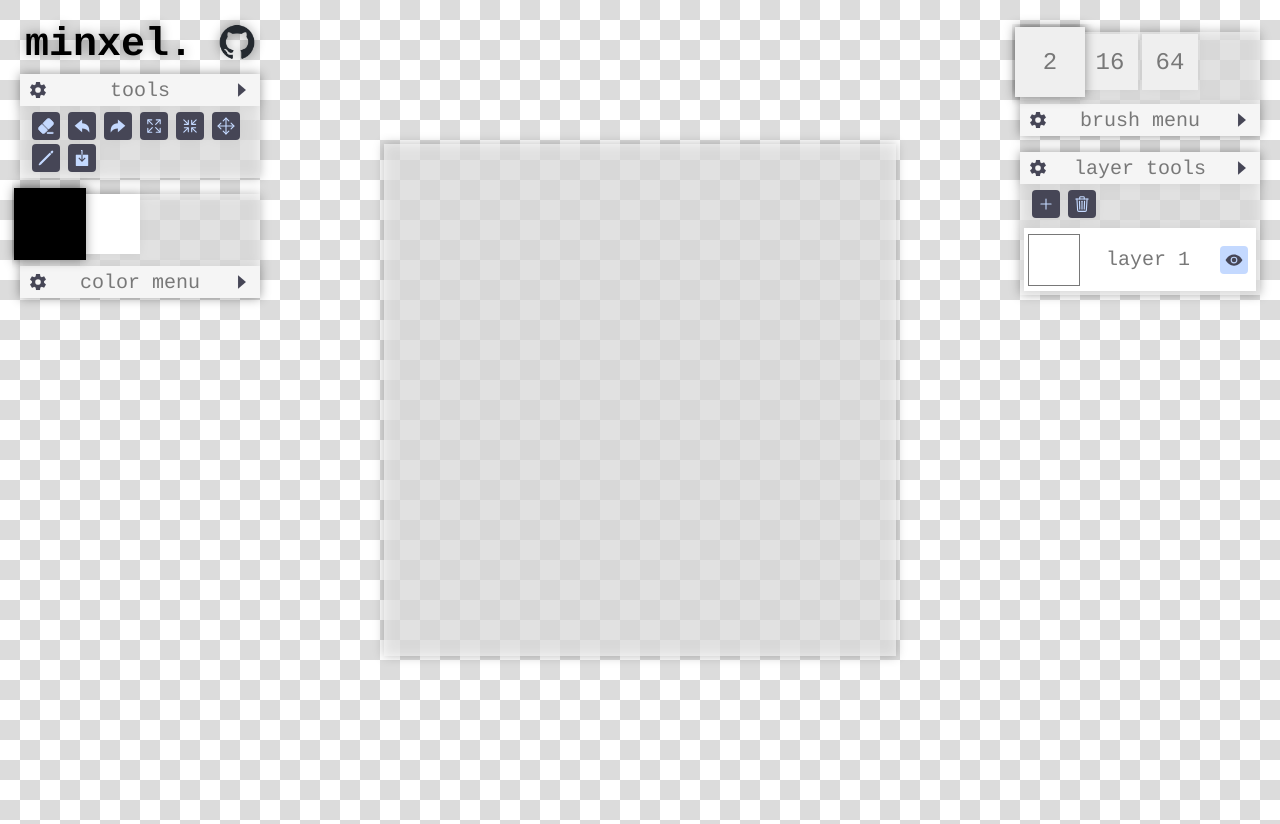
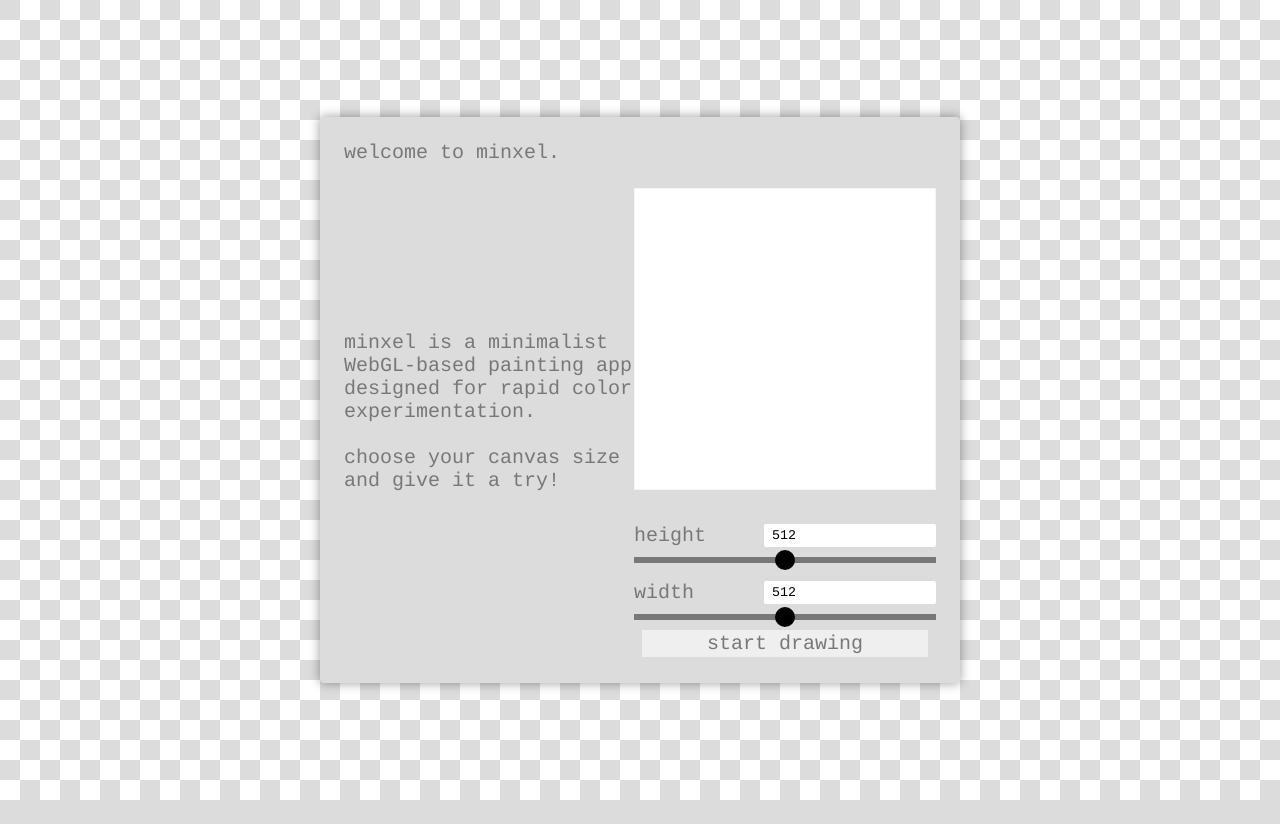
Before and after one commit to cyan-oj/minxel, a React (Vite) app: page / in a window 1280 px wide. After the commit the page ends 800 px from the top, so only its background shows below. Built offline with nearby package versions, Linux system fonts and the light colour scheme.

Commit message:
format welcome splash

```diff
--- a/src/App.jsx
+++ b/src/App.jsx
@@ -2,7 +2,7 @@ import { useState } from 'react';
 import Workspace from './Workspace/Workspace/Workspace'
 
 function App() {
-	const [showWorkspace, setShowWorkspace] = useState( true ) // set false in prod
+	const [showWorkspace, setShowWorkspace] = useState( false ) // set false in prod
 	const [ width, setWidth ] = useState( 512 )
 	const [ height, setHeight ] = useState( 512 )
 	const [ backgroundColor, setBackgroundColor ] = useState([ 100, 100, 100 ])
@@ -11,10 +11,17 @@ function App() {
 		<>
 			{ !showWorkspace &&
 				<div id='welcome'>
-					<div id='startup-message'>
 					<div>
 						welcome to minxel.
 					</div>
+					<div id='startup'>
+						<div id='startup-message'>
+							minxel is a minimalist WebGL-based painting app designed for rapid color experimentation.
+							<br />
+							<br />
+							choose your canvas size and give it a try!
+						</div>
+						<div id='startup-settings'>
 							<div className='ratio'>
 								{ width > height
 									? <div className='ratio-preview'
@@ -23,18 +30,27 @@ function App() {
 									style={{ width: 300 * width/height , height: 300, backgroundColor: 'white'}}/>
 								}
 							</div>
-					</div>
 							<div id='welcome-settings'>
-							<label htmlFor='width'>height
+									<div className='welcome-slider'>
+										<label className='welcome-label' htmlFor='height'>height
 											<input type='number' value={ height }
 												onChange={ e => setHeight(e.target.value ? Number(e.target.value) : 0 )}/>
 										</label>
-							<label htmlFor='width'>width
+										<input type="range" min='2' max='1024' value={ height }
+											onChange={ e => setHeight(e.target.value ? Number(e.target.value) : 0 )}/>
+									</div>
+									<div className='welcome-slider'>
+										<label className='welcome-label' htmlFor='width'>width
 											<input type='number' value={ width }
 												onChange={ e => setWidth(e.target.value ? Number(e.target.value) : 0 )}/>
 										</label>
+										<input type="range" min='2' max='1024' value={ width }
+											onChange={ e => setWidth(e.target.value ? Number(e.target.value) : 0 )}/>
+									</div>
 									<button onClick={() => setShowWorkspace( true )}
-								>start drawing!</button>
+										>start drawing</button>
+							</div>
+						</div>
 					</div>
 				</div>
 			}
--- a/src/Workspace/Palette/Palette.jsx
+++ b/src/Workspace/Palette/Palette.jsx
@@ -17,17 +17,17 @@ function Palette({ colors, activeColor, dispatch, strokeHistory, max = 16 }) {
 
   const dragColor = useRef();
 
-  const dragStart = ( index ) => dragColor.current = index
+  // const dragStart = ( index ) => dragColor.current = index
 
-  const dragEnter = ( index ) => {
-    const currentColor = dragColor.current;
-    const newColors = [ ...colors ]
-    const dropColor = newColors.splice( currentColor, 1 )[0]
-    newColors.splice( index, 0, dropColor )
-    dragColor.current = index
-    dispatch({ type: 'colors', payload: newColors })
-    Object.values( strokeHistory ).forEach( layer => { redraw( layer.context, colors, layer.strokes )})
-  }
+  // const dragEnter = ( index ) => {
+  //   const currentColor = dragColor.current;
+  //   const newColors = [ ...colors ]
+  //   const dropColor = newColors.splice( currentColor, 1 )[0]
+  //   newColors.splice( index, 0, dropColor )
+  //   dragColor.current = index
+  //   dispatch({ type: 'colors', payload: newColors })
+  //   Object.values( strokeHistory ).forEach( layer => { redraw( layer.context, colors, layer.strokes )})
+  // }
 
   const removeColor = index => { // can't be done nondestructively
     // check if color is used in drawing
@@ -47,9 +47,9 @@ function Palette({ colors, activeColor, dispatch, strokeHistory, max = 16 }) {
     <button key={ index } className='swatch'
       style={{ backgroundColor: colorString(color), color: colorString( color )}} value={ index }
       id={( index == activeColor ) ? 'active-swatch' : null }
-      draggable
-      onDragStart={ e => dragStart( index )}
-      onDragEnter={ e => dragEnter( index )}
+      // draggable
+      // onDragStart={ e => dragStart( index )}
+      // onDragEnter={ e => dragEnter( index )}
       onMouseUp={ e => dispatch({ type: 'activeColor', payload: e.target.value })}
     >■</button>
   )
--- a/src/index.css
+++ b/src/index.css
@@ -61,6 +61,17 @@ button:hover {
 	background-color: var(--highlight);
 }
 
+input[type='number'] {
+	-webkit-appearance: none;
+	border: none;
+	border-radius: 2px;
+	padding: 4px 4px 4px 8px;
+	font-family: inherit;
+}
+input[type='number']:focus-visible {
+	outline: 2px solid var(--accent);
+}
+
 input[type='range'] {
 	-webkit-appearance: none;
 	width: 100%;
@@ -71,7 +82,6 @@ input[type='range'] {
 	border-radius: 0;
 	cursor: pointer;
 }
-
 input[type='range']::-webkit-slider-thumb {
 	-webkit-appearance: none;
 	width: 20px;
@@ -80,7 +90,6 @@ input[type='range']::-webkit-slider-thumb {
 	border: none;
 	border-radius: 12px;
 }
-
 input[type='range']::-moz-range-thumb {
 	-webkit-appearance: none;
 	width: 20px;
@@ -110,14 +119,34 @@ input[type='range']::-moz-range-thumb {
 #welcome-settings{
 	display: flex;
 	width: 100%;
-	flex-direction: row;
+	flex-direction: column;
 	justify-content: space-around;
+	align-items: stretch;
 }
 
 #welcome-settings > label {
 	display: flex;
 	justify-content: space-between;
+	align-items: center;
 	margin: 4px 12px;
+}
+#startup {
+	display: flex;
+	flex-direction: row;
+}
+#startup-message {
+	margin: auto;
+}
+.welcome-slider {
+	display: flex;
+	flex-wrap: wrap;
+	margin: 4px 0px;
+}
+.welcome-label {
+	width: 100%;
+	display: flex;
+	justify-content: space-between;
+	margin: 6px 0px;
 }
 
 .ratio {
```
Also changed, not shown: src/Workspace/Welcome.jsx (deleted, +0 -22 lines), 22 other files (tests, documents, lock files or other folders). Lines whose indentation alone changed are shown as unchanged.
